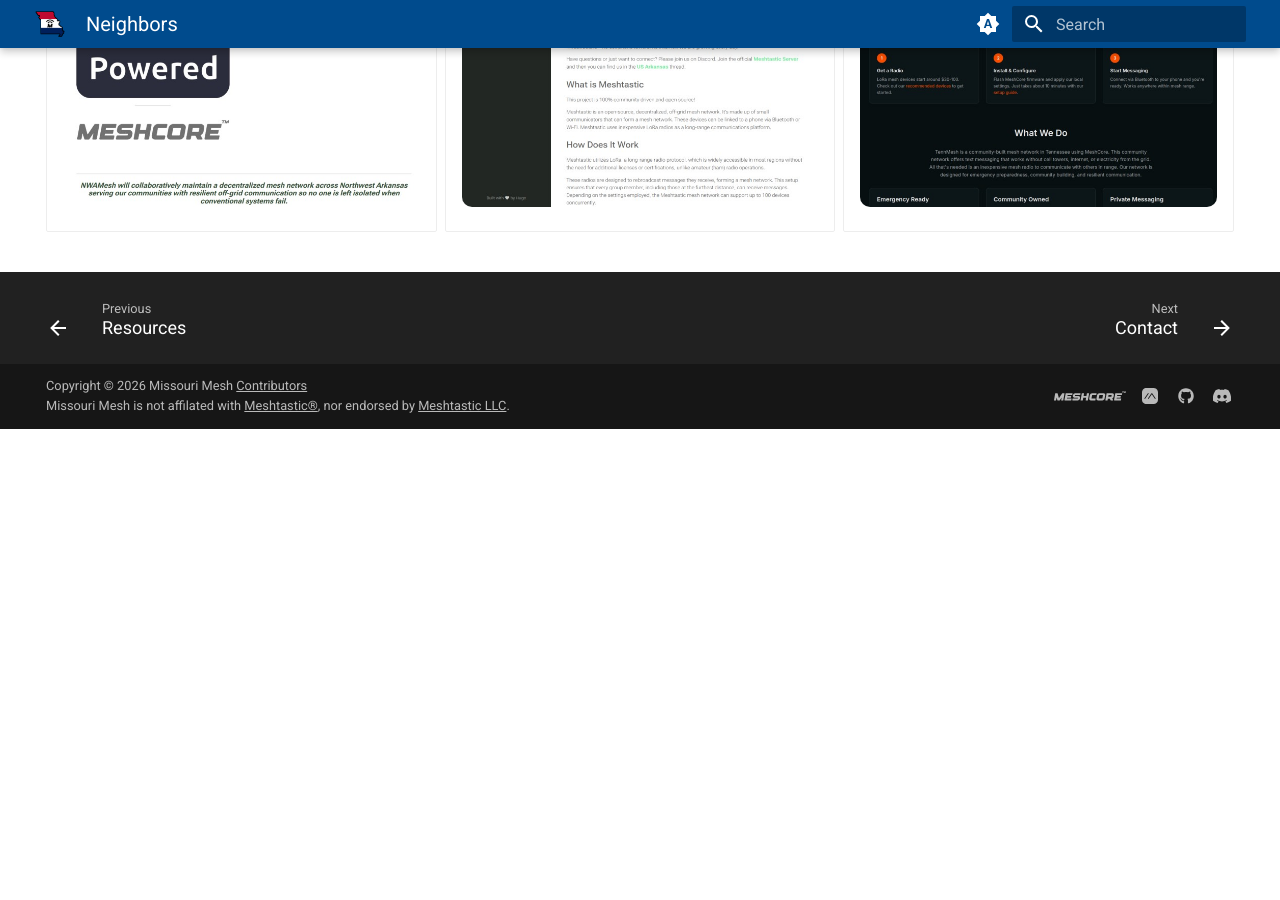
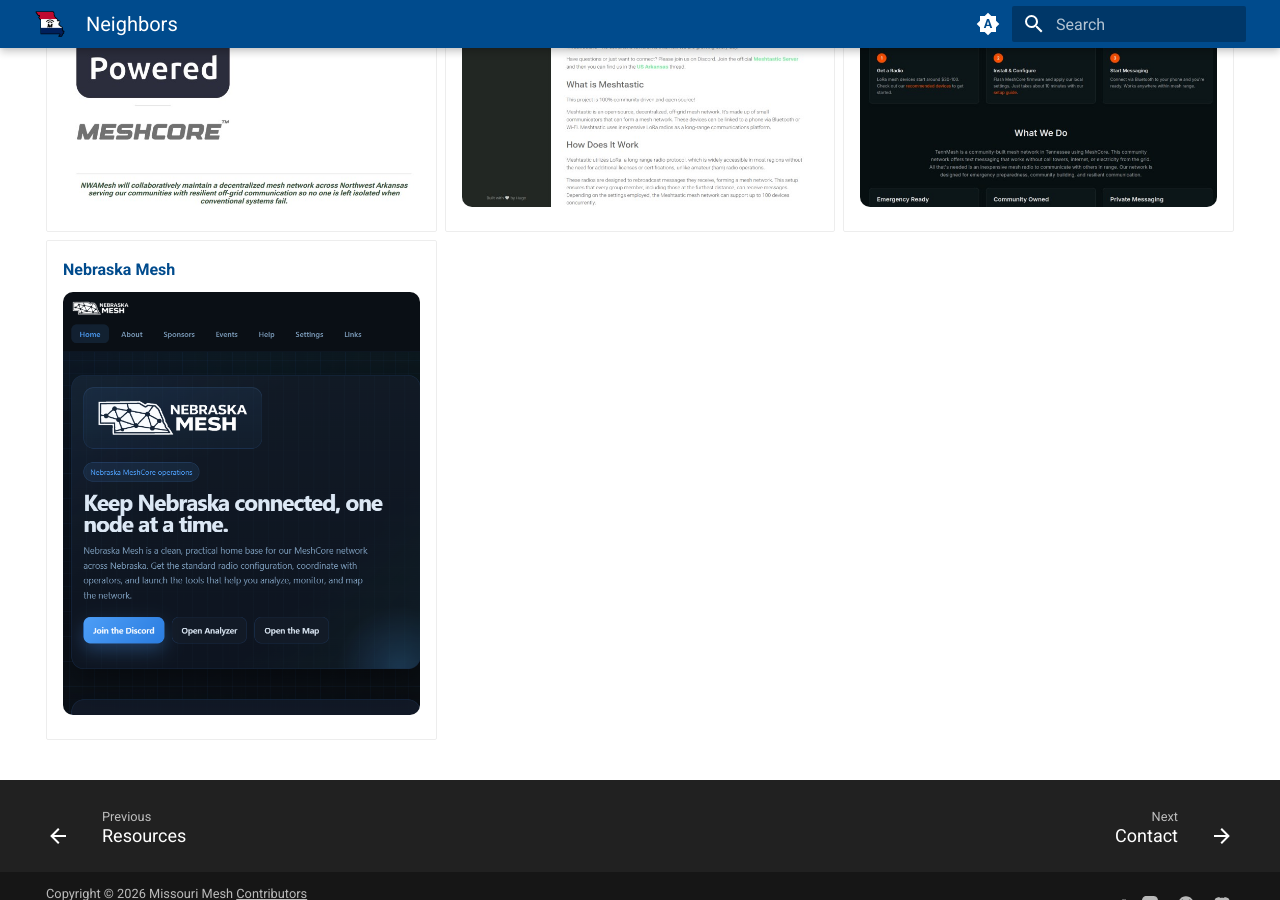
Before and after one commit to missourimesh/missourimesh.org, an MkDocs documentation site: the page built from docs/neighbors.md, in a window 1280 px wide and 900 px high, scrolled down 881 px. Built offline with MkDocs 1.6.1 and Material for MkDocs 9.7.7, drawn with Linux system fonts in a browser that asks for light colours; before the commit the page ends 1310 px from its top, so only the background shows below that.

Commit message:
add Nebraska to neighbors

```diff
--- a/docs/neighbors.md
+++ b/docs/neighbors.md
@@ -28,4 +28,7 @@
 -   [__Tennessee Mesh__](https://tennmesh.com/)
     ![Link preview](./assets/images/previews/tennmesh.com.jpg)
 
+-   [__Nebraska Mesh__](https://www.nebraskamesh.net/)
+    ![Link preview](./assets/images/previews/www.nebraskamesh.net.png)
+
 </div>
```
Also changed, not shown: docs/assets/images/previews/www.nebraskamesh.net.png (added).
